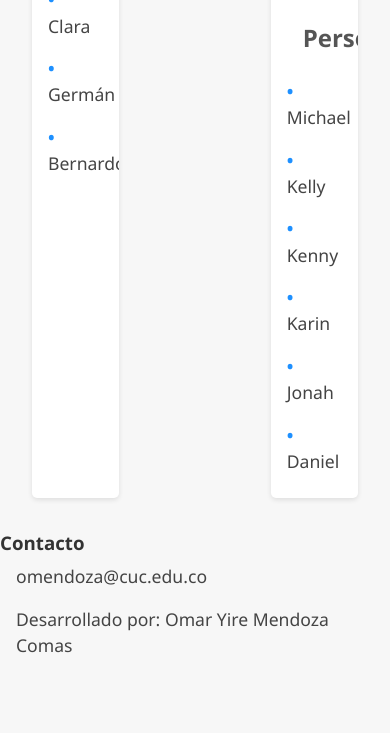
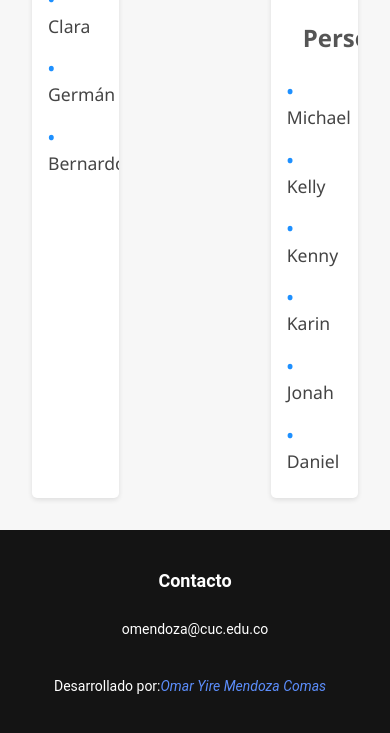
Before and after one commit to omendoza1/actividad-ssl-index, a plain HTML site: page index.html in a window 390 px wide. Shown: the part 3202-3935 px from the top of the page. Before the commit the page ends 3869 px from the top, so only its background shows below. Drawn offline with Linux system fonts and the light colour scheme.

Commit message:
añadiendo estilos para el footer responsive

```diff
--- a/index.html
+++ b/index.html
@@ -126,6 +126,41 @@
 
     a:hover {
       text-decoration: underline;
+    }
+    .footer {
+      background-color: rgb(20, 20, 20);
+      color: #fff;
+      padding: 40px 0;
+      font-family: "Roboto", sans-serif;
+      text-align: center;
+    }
+
+    .footer h3 {
+      font-size: 18px;
+      font-weight: bold;
+      margin-bottom: 20px;
+      color: #fff;
+    }
+
+    .footer p {
+      font-size: 14px;
+      margin-bottom: 0;
+      color: #fff;
+    }
+
+    .footer .copyright {
+      font-size: 14px;
+      margin-top: 20px;
+      color: #fff;
+      display: flex;
+      align-items: center;
+      justify-content: center;
+    }
+
+    .footer .copyright .developer {
+      margin-right: 10px;
+      font-style: italic;
+      color: #5c8efc;
     }
     </style>
 </head>
```
